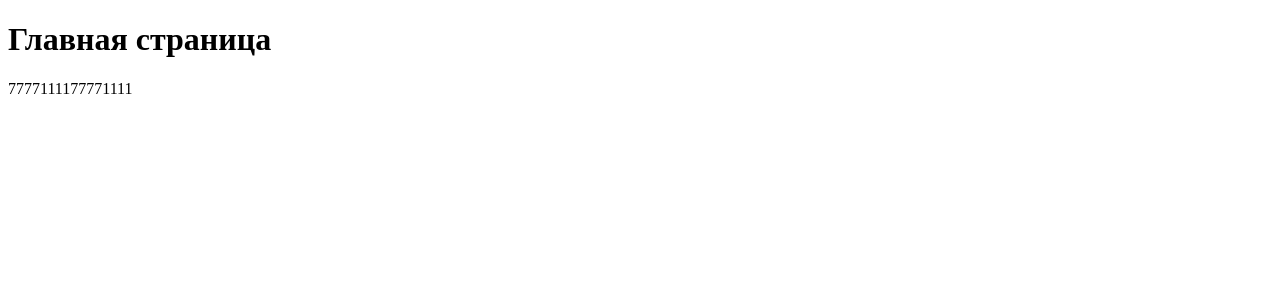
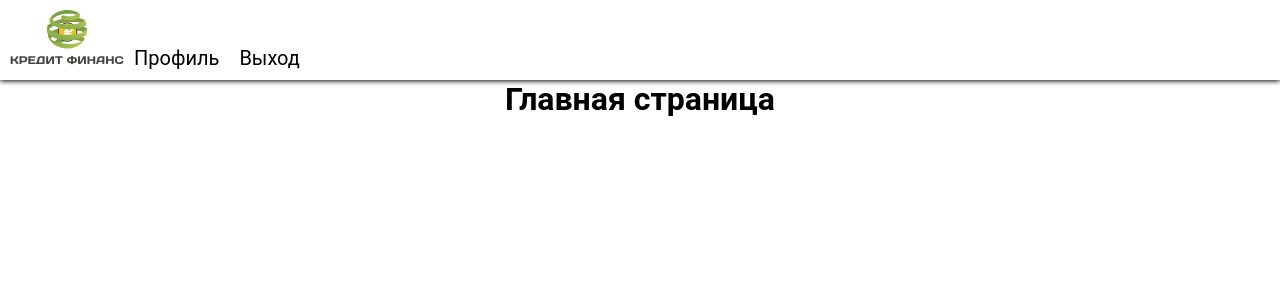
Before and after one commit to AleksRomanov/kredit_finance, a Next.js app: page / in a window 1280 px wide. Shown: the top 300 px of the page. Built offline with nearby package versions, Linux system fonts and the light colour scheme.

Commit message:
Создание структуры и разметки страницы

```diff
--- a/package.json
+++ b/package.json
@@ -18,6 +18,7 @@
   },
   "homepage": "https://github.com/AleksRomanov/kredit_finance#readme",
   "dependencies": {
+    "antd": "^4.20.5",
     "next": "^12.1.6",
     "react": "^18.1.0",
     "react-dom": "^18.1.0"
--- /dev/null
+++ b/pages/_app.js
@@ -0,0 +1,5 @@
+import './styles/global.css'
+
+export default function MyApp({Component, pageProps}) {
+    return <Component {...pageProps}/>
+}
--- a/pages/index.js
+++ b/pages/index.js
@@ -1,8 +1,36 @@
+import Link from "next/link";
+import logoPic from "./krk_logo.svg";
+import Image from 'next/image'
+
 const Index = () => {
     return (
-        <div>
-            <h1>Главная страница</h1>
-            <p>7777111177771111</p>
+        <div className="container">
+            <div className="header">
+                <Image src={logoPic}/>
+                <Link href="/users">
+                    <a className="link">Профиль</a>
+                </Link>
+                <Link href="/">
+                    <a className="link">Выход</a>
+                </Link>
+            </div>
+            <h1 style={{textAlign: "center"}}>Главная страница</h1>
+
+            <style jsx>
+                {`
+                  .link {
+                    text-decoration: none;
+                    color: black;
+                    font-size: 20px;
+                    margin: 10px;
+                  }
+
+                  .logo {
+                    width: 114px;
+                    height: 55px;
+                  }
+                `}
+            </style>
         </div>
     );
 };
--- a/public/index.html
+++ b/public/index.html
@@ -16,7 +16,7 @@
             <div class="container">
                 <div class="header-body">
                     <div class="header-body__logo">
-                        <a href="https://krk-finance.ru"><img src="./krk_logo.svg" alt="logo"></a>
+                        <a href="https://krk-finance.ru"><img src="../pages/krk_logo.svg" alt="logo"></a>
                     </div>
                     <nav class="header-body__menu">
                         <div class="header-body__photo"></div>
```
Also changed, not shown: pages/styles/global.css (renamed from src/css/style.css, +32 -0 lines), pages/users.js (added, +28 -0 lines), pages/users/[id].js (added, +10 -0 lines), pages/krk_logo.svg (renamed from public/krk_logo.svg), 1 other file (tests, documents, lock files or other folders).
